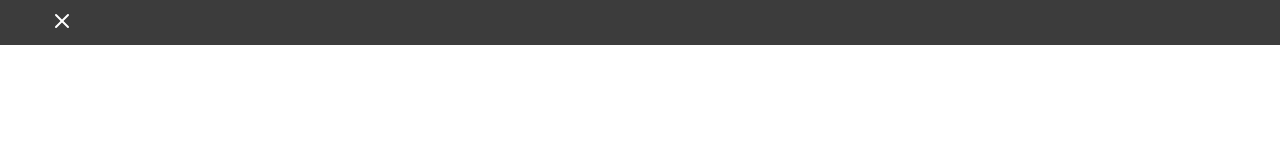
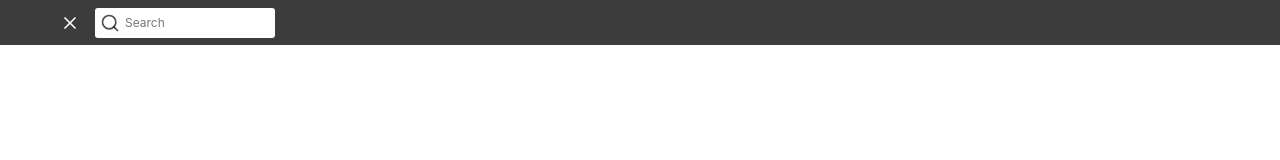
Before and after one commit to JonathanYuan23/Todo-list, a website: page index.html in a window 1280 px wide. Both pictures are taken after a click on the icon 62 px from the left and 20 px from the top of the page. Drawn offline with nearby package versions, Linux system fonts and the light colour scheme.

Commit message:
finish search bar

```diff
--- a/index.html
+++ b/index.html
@@ -12,20 +12,20 @@
     <body>
         <header>
             <div id="header-left">
-                <div class="menu-wrapper">
+                <div id="menu-wrapper">
                     <i data-feather="menu"></i>
                 </div>
-
-            </div>
-            <div id="header-right">
-
+                <div id="search-input-wrapper">
+                    <i data-feather="search"></i>
+                    <input type="text" name="search" id="search" placeholder="Search" autocomplete="off">
+                </div>
             </div>
         </header>
         <main>
             <section id="sidebar">
 
             </section>
-            <section>
+            <section id="project-tasks">
 
             </section>
         </main>
--- a/scripts/index.js
+++ b/scripts/index.js
@@ -1,13 +1,20 @@
+const DOMHandler = (function() {
+
+    // load svgs
     feather.replace();
 
+    // cache DOM
     const toggleMenu = document.querySelector('.feather-menu');
 
-toggleMenu.addEventListener('click', switchToX);
+    // bind events
+    toggleMenu.addEventListener('click', switchMenuToX);
+    toggleMenu.addEventListener('click', toggleSidebar);
 
-function switchToX(e) {
+    function switchMenuToX(e) {
         const parent = e.currentTarget.parentNode;
         e.currentTarget.remove();
-    e.currentTarget.removeEventListener('click', switchToX);
+        // e.currentTarget.removeEventListener('click', switchMenuToX);
+        // toggleMenu.removeEventListener('click', toggleSidebar);
 
         const x = document.createElement('i');
         x.setAttribute('data-feather', 'x');
@@ -16,20 +23,27 @@ function switchToX(e) {
         feather.replace();
 
         const toggleX = document.querySelector('.feather-x');
-    toggleX.addEventListener('click', switchToMenu);
+        toggleX.addEventListener('click', switchXToMenu);
     }
 
-function switchToMenu(e) {
+    function switchXToMenu(e) {
         const parent = e.currentTarget.parentNode;
         e.currentTarget.remove();
-    e.currentTarget.removeEventListener('click', switchToMenu);
+        // e.currentTarget.removeEventListener('click', switchXToMenu);
 
-    const x = document.createElement('i');
-    x.setAttribute('data-feather', 'menu');
+        const menu = document.createElement('i');
+        menu.setAttribute('data-feather', 'menu');
 
-    parent.appendChild(x);
+        parent.appendChild(menu);
         feather.replace();
 
         const toggleMenu = document.querySelector('.feather-menu');
-    toggleMenu.addEventListener('click', switchToX);
+        toggleMenu.addEventListener('click', switchMenuToX);
+        toggleMenu.addEventListener('click', toggleSidebar);
     }
+
+    function toggleSidebar() {
+
+    }
+
+})();
--- a/styles/styles.css
+++ b/styles/styles.css
@@ -11,8 +11,21 @@ header {
     padding: 0 45px;
 }
 
+#header-left {
+    display: flex;
+    align-items: center;
+}
+
+#menu-wrapper {
+    display: flex;
+    align-items: center;
+}
+
 .feather-menu, .feather-x {
+    height: 20px;
+    width: 20px;
     border-radius: 5px;
+    margin: 0 10px;
     padding: 5px;
 }
 
@@ -20,3 +33,37 @@ header {
     background-color: rgba(90, 90, 90, 1);
     cursor: pointer;
 }
+
+#search-input-wrapper {
+    height: inherit;
+    position: relative;
+}
+
+.feather-search {
+    color: rgba(0, 0, 0, 0.7);
+    height: 20px;
+    width: 20px;
+    position: absolute;
+    top: 50%;
+    left: 5px;
+    transform: translateY(-50%);
+}
+
+input[id="search"] {
+    background-color: rgba(255, 255, 255, 1);
+    border: none;
+    border-radius: 3px;
+    box-sizing: border-box;
+    font-size: 0.75rem;
+    height: 30px;
+    padding-left: 30px;
+    width: 180px;
+}
+
+input[id="search"]:focus {
+    outline: none;
+}
+
+#sidebar {
+
+}
```
Lines whose indentation alone changed are shown as unchanged.
